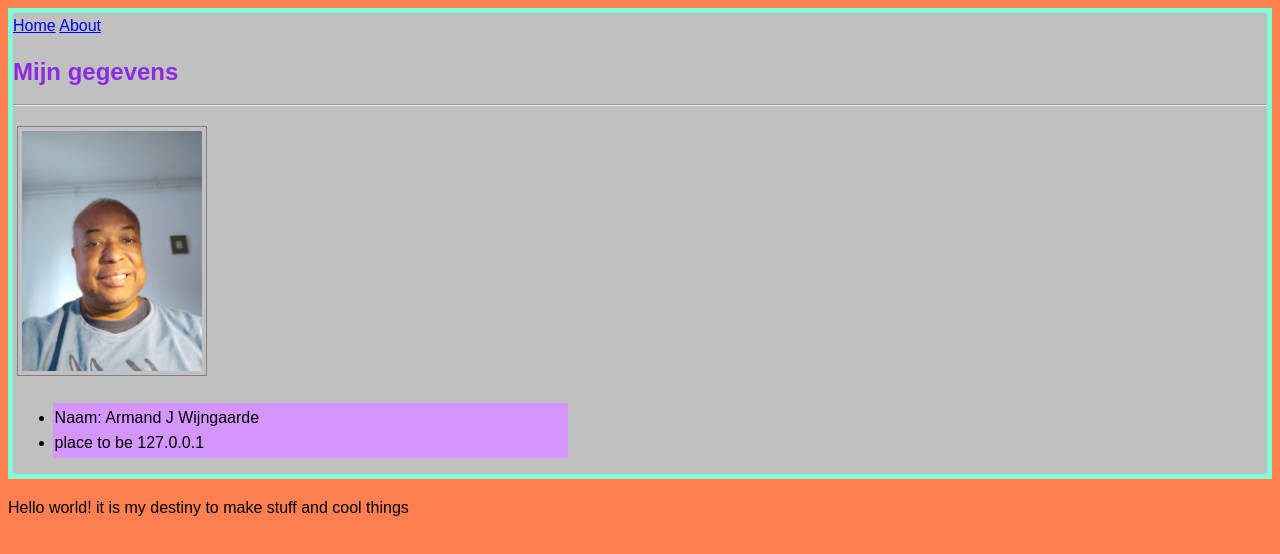
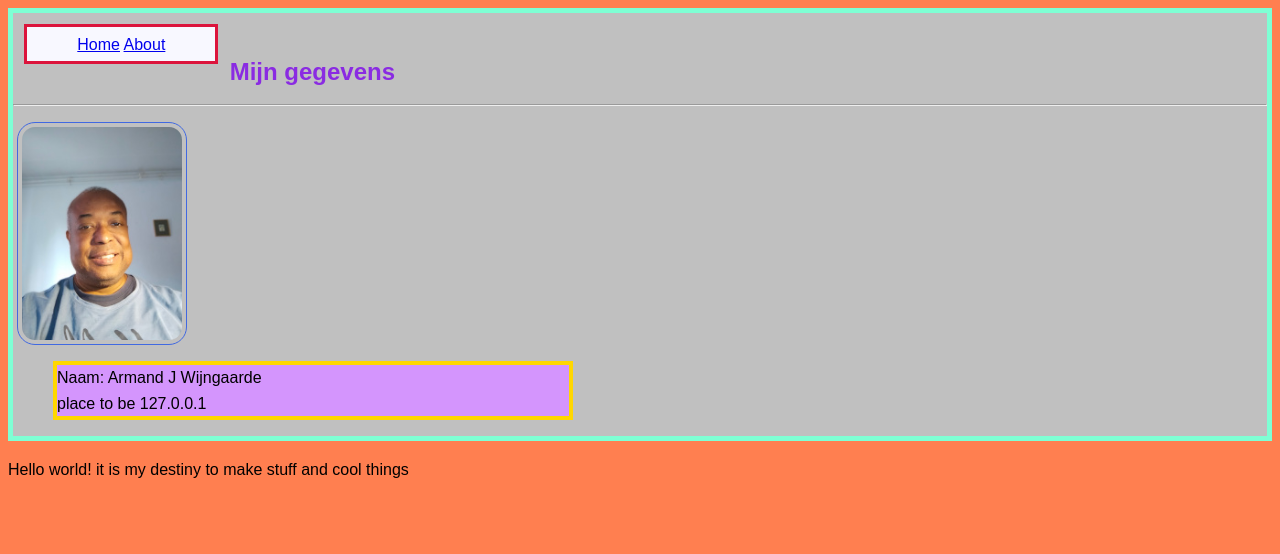
Before and after one commit to jwijngaarde/links-images-lists, a plain HTML site: page semantisch_HTML/about.html in a window 1280 px wide. Drawn offline with Linux system fonts and the light colour scheme.

Commit message:
fifth commit

```diff
--- a/semantisch_HTML/about.html
+++ b/semantisch_HTML/about.html
@@ -9,16 +9,18 @@
         <div class="vb-1">
 
         <header>
-            <nav><a href="index.html">Home</a>
+            <nav><div class="navigatie">
+                 <a href="index.html">Home</a>
                  <a href="about.html">About</a>
+                 </div>
             </nav>
         </header>
+        <br>
         <h2>Mijn gegevens</h2>
         <hr>
         <main>
                 <p>
-                    <img src="images/ajwijngaarde.jpg"
-                    style="width: 180px; height: auto; max-width: 25%; float: none; padding: 4px; border: 1px solid grey; margin: 4px 0 4px 4px;">
+                    <img src="images/ajwijngaarde.jpg">
                 </p>
             <p>
                 <ul><div class="naam">
@@ -33,3 +35,4 @@
     <footer>
         <p>Hello world! it is my destiny to make stuff and cool things</p>
     </footer>
+</html>
--- a/semantisch_HTML/css/style.css
+++ b/semantisch_HTML/css/style.css
@@ -10,6 +10,19 @@ body {
   line-height: 1.6em;
 }
 
+.navigatie {
+  list-style-type: none;
+  margin: 0.9%;
+  padding: 5px 0px 3px 0px;
+  width: 15%;
+  float: left;
+  border: 2px solid crimson;
+  border-width: 3px;
+  display: inline-block;
+  background: ghostwhite;
+  text-align: center;
+}
+
 .vb-1 {
   background-color: silver;
   border: 5px solid aquamarine;
@@ -20,4 +33,24 @@ body {
   float: auto;
   padding: 0.1em;
   width: 32em;
+  border: 4px solid gold;
 }
+
+img {
+  border-radius: 18px;
+  display: block;
+  margin-left: auto;
+  margin-right: auto;
+  width: 160px;
+  height: auto;
+  max-width: 50%;
+  float: initnoneial;
+  padding: 4px;
+  border: 1px solid royalblue;
+  margin: 4px 0 4px 4px;
+}
+.naam {
+  list-style: none;
+  padding: 0;
+  margin: 0;
+}
```
Also changed, not shown: semantisch_HTML/index.html (+9 -5 lines).
